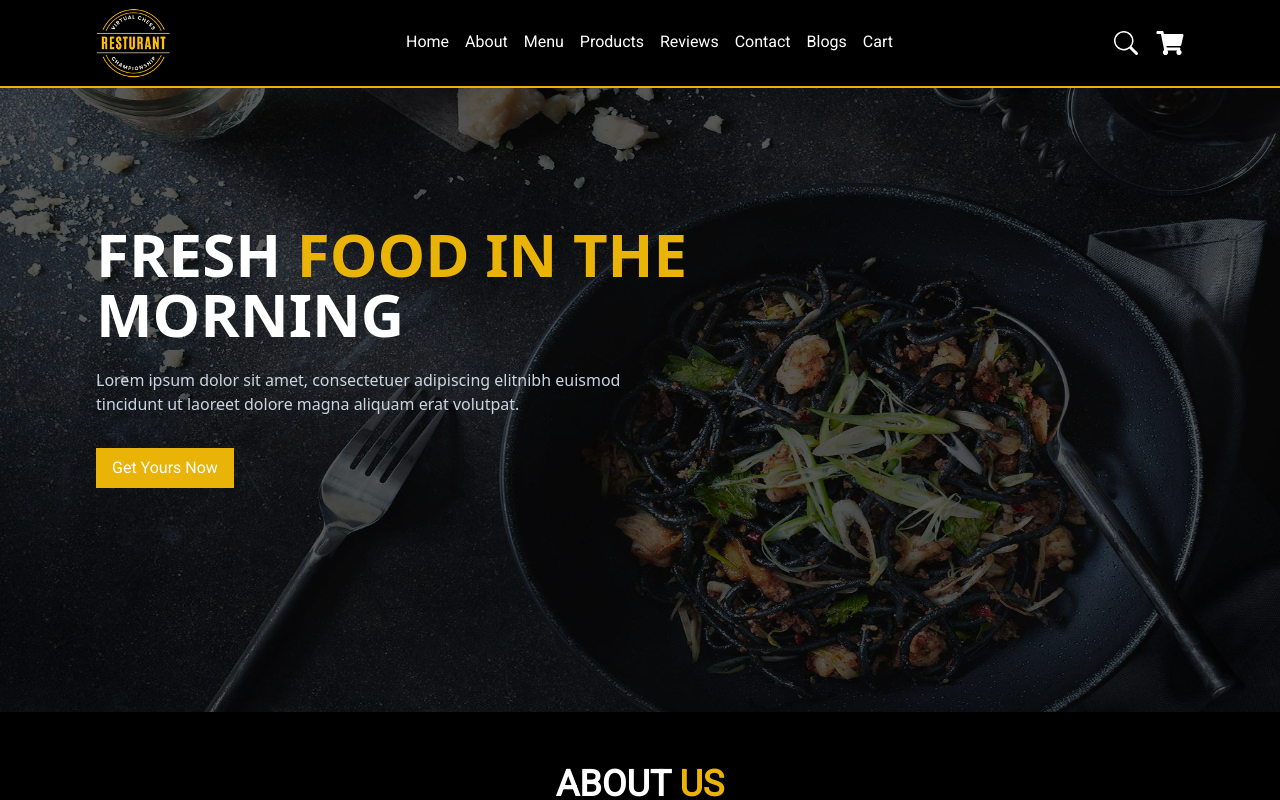
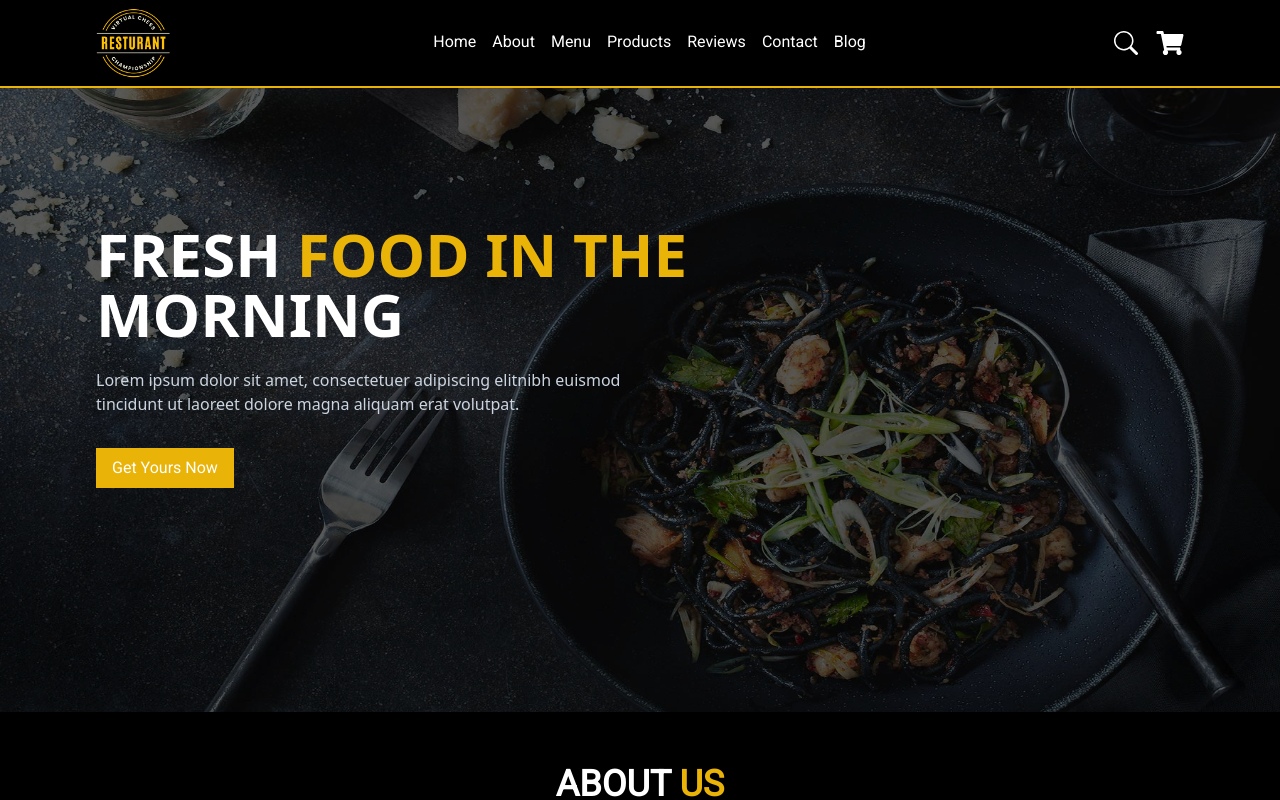
Before and after one commit to 123atif/food-app, a React (Vite) app: page / in a window 1280 px wide. Shown: the top 800 px of the page. Built offline with nearby package versions, Linux system fonts and the light colour scheme.

Commit message:
Working on Nabar

```diff
--- a/package.json
+++ b/package.json
@@ -20,7 +20,6 @@
     "react-dom": "^18.2.0",
     "react-icons": "^5.0.1",
     "react-router-dom": "^6.14.1",
-    "react-scroll": "^1.9.0",
     "tailwindcss": "^3.4.1"
   },
   "devDependencies": {
--- a/src/components/Blogs.jsx
+++ b/src/components/Blogs.jsx
@@ -6,7 +6,7 @@ import BlogCard from './home/BlogCard';
 const Blogs = () => {
   return (
     <div className='mx-5' id='blogs'>
-      <Heading Heading={"OUR  BLOG"} />
+      <Heading Heading={"OUR  BLOGS"} />
       <div className="grid grid-cols-1 gap-4 sm:grid-cols-2 md:grid-cols-3">
         {blogData.map((item) => (
           <BlogCard key={item.id} item={item}/>
--- a/src/components/Navbar.jsx
+++ b/src/components/Navbar.jsx
@@ -1,13 +1,13 @@
 import React, { useState, useEffect } from "react";
-import { BsSearch } from "react-icons/bs";
 import { FaShoppingCart } from "react-icons/fa";
 import { TiThMenu } from "react-icons/ti";
 import { RxCross2 } from "react-icons/rx";
-import { ImCross } from "react-icons/im";
 import { menuList } from "../data";
+import ShoppingCard from "./home/shoppingCard";
+import Logo from "../layout/navbar/logo";
+import Search from "../layout/navbar/search";
 const Navbar = ({ menuBar, setMenuBar }) => {
   const [cartSideBar, setCartSideBar] = useState(true);
-  const [searchField, setSearchField] = useState(false);
   const [scrollBar, setScrollBar] = useState(false);
 
   useEffect(() => {
@@ -27,121 +27,45 @@ const Navbar = ({ menuBar, setMenuBar }) => {
     setSearchField(false);
     setMenuBar(false);
   };
+
+  const navLinks = [
+    "Home",
+    "About",
+    "Menu",
+    "Products",
+    "Reviews",
+    "Contact",
+    "Blog",
+  ];
+
   return (
     <div className="fixed top-0 bg-black border-yellow-500 border-b-2 z-30 w-full flex justify-between items-center px-6 lg:px-24 py-2">
-      <img
-        src="../src/assests/images/logo.png"
-        alt="Logo"
-        className="h-12 w-14 lg:h-[70px] lg:w-[75px]"
-      />
+      <Logo />
       <ul className="hidden md:flex text-white ml-4">
-        <li className="px-2 transition-all duration-300 border-b-2 border-transparent hover:border-yellow-500 cursor-pointer hover:text-yellow-500">
-          <a href="#home" spy="true" smooth="true" offset={50} duration={500}>
-            Home
-          </a>
-        </li>
-        <li className="px-2 transition-all duration-300 border-b-2 border-transparent hover:border-yellow-500 cursor-pointer hover:text-yellow-500">
-          <a href="#about" spy="true" smooth="true" offset={50} duration={500}>
-            About
-          </a>
-        </li>
-        <li className="px-2 transition-all duration-300 border-b-2 border-transparent hover:border-yellow-500 cursor-pointer hover:text-yellow-500">
-          <a href="#menu" spy="true" smooth="true" offset={50} duration={500}>
-            Menu
-          </a>
-        </li>
-        <li className="px-2 transition-all duration-300 border-b-2 border-transparent hover:border-yellow-500 cursor-pointer hover:text-yellow-500">
-          <a
-            href="#products"
-            spy="true"
-            smooth="true"
-            offset={50}
-            duration={500}
+        {navLinks?.map((item, index) => (
+          <li
+            key={index}
+            className="px-2 transition-all duration-300 border-b-2 border-transparent hover:border-yellow-500 cursor-pointer hover:text-yellow-500"
           >
-            Products
-          </a>
-        </li>
-        <li className="px-2 transition-all duration-300 border-b-2 border-transparent hover:border-yellow-500 cursor-pointer hover:text-yellow-500">
-          <a href="#review" spy="true" smooth="true" offset={50} duration={500}>
-            Reviews
-          </a>
-        </li>
-        <li className="px-2 transition-all duration-300 border-b-2 border-transparent hover:border-yellow-500 cursor-pointer hover:text-yellow-500">
-          <a
-            href="#contact"
-            spy="true"
-            smooth="true"
-            offset={50}
-            duration={500}
-          >
-            Contact
-          </a>
-        </li>
-        <li className="px-2 transition-all duration-300 border-b-2 border-transparent hover:border-yellow-500 cursor-pointer hover:text-yellow-500">
-          <a href="#blogs" spy="true" smooth="true" offset={50} duration={500}>
-            Blogs
-          </a>
-        </li>
-        <li className="px-2 transition-all duration-300 border-b-2 border-transparent hover:border-yellow-500 cursor-pointer hover:text-yellow-500">
-          {" "}
-          Cart
-        </li>
+            <a href="#home" spy="true" smooth="true" offset={50} duration={500}>
+              {item}
+            </a>
+          </li>
+        ))}
       </ul>
       <div className="flex gap-4">
         <div className="flex justify-end space-x-4">
-          <BsSearch
-            className="text-white z-20 w-7 text-2xl cursor-pointer transition duration-500 hover:text-yellow-500"
-            onClick={() => {
-              setSearchField(!searchField);
-              setCartSideBar(false);
-              setMenuBar(false);
-            }}
-          />
-          {searchField && (
-            <div
-              className={`absolute flex items-center bg-white right-7 lg:right-36 top-[-20px] lg:top-1
-              z-10 w-96 md:w-1/3 px-3 py-2 border border-gray-300 duration-500 ${setSearchField ? "translate-y-24" : "translate-y-0"}`}
-            >
-              <input
-                type="text"
-                placeholder="Search Here..."
-                className="text-lg outline-none w-full"
-              />
-              <BsSearch className="cursor-pointer transition duration-500 hover:text-yellow-500 text-2xl" />
-            </div>
-          )}
-          {searchField && (
-            <div
-              class="fixed bottom-0 left-0 right-0 top-0 z-0"
-              onClick={() => setSearchField(false)}
-            ></div>
-          )}
+          <Search />
           <FaShoppingCart
             className="text-white w-7 text-2xl z-20 hover:border-yellow-500 cursor-pointer hover:text-yellow-500"
             onClick={handleCart}
           />
           {cartSideBar && (
             <div
-              className={`flex flex-col fixed top-[67px] md:top-[67px] lg:top-[88px] right-0 z-20 w-80 md:w-[350px] duration-300 h-full md:h-[calc(100vh-70px)] overflow-x-hidden overflow-y-auto text-black bg-white ${scrollBar ? "hidden" : ""}`}
+              className={`flex flex-col fixed top-[67px] md:top-[67px] lg:top-[88px] right-0 z-20 w-80 md:w-[350px] duration-300 h-full md:h-[calc(100vh-90px)] overflow-x-hidden overflow-y-auto text-black bg-white ${scrollBar ? "hidden" : ""}`}
             >
               {menuList.map((item) => (
-                <div key={item.id} className="p-3 flex flex-col gap-2">
-                  <div className="flex justify-between items-center">
-                    <div className="flex gap-8 items-center">
-                      <img src={item.img} alt="Food" className="lg:w-20 h-20" />
-                      <div>
-                        <p className="font-bold text-xl">{item.title}</p>
-                        <p className="text-yellow-500">{item.price}/-</p>
-                      </div>
-                    </div>
-
-                    <ImCross className="text-black mb-8 font-bold text-xl left-56 hover:border-yellow-500 cursor-pointer hover:text-yellow-500" />
-                  </div>
-
-                  <button className="text-white bg-yellow-500 p-1 hover:opacity-75 duration-300">
-                    Check Out
-                  </button>
-                </div>
+                <ShoppingCard item={item} key={item.id} />
               ))}
             </div>
           )}
--- /dev/null
+++ b/src/components/home/ShoppingCard.jsx
@@ -0,0 +1,26 @@
+import React from 'react'
+import { ImCross } from "react-icons/im";
+
+const ShoppingCard = ({item}) => {
+  return (
+    <div key={item.id} className="p-3 flex flex-col gap-2">
+                  <div className="flex justify-between items-center">
+                    <div className="flex gap-8 items-center">
+                      <img src={item.img} alt="Food" className="lg:w-20 h-20" />
+                      <div>
+                        <p className="font-bold text-xl">{item.title}</p>
+                        <p className="text-yellow-500">{item.price}/-</p>
+                      </div>
+                    </div>
+
+                    <ImCross className="text-black mb-8 font-bold text-xl left-56 hover:border-yellow-500 cursor-pointer hover:text-yellow-500" />
+                  </div>
+
+                  <button className="text-white bg-yellow-500 p-1 hover:opacity-75 duration-300">
+                    Check Out
+                  </button>
+                </div>
+  )
+}
+
+export default ShoppingCard
--- /dev/null
+++ b/src/layout/navbar/Logo.jsx
@@ -0,0 +1,15 @@
+import React from "react";
+
+const Logo = () => {
+  return (
+    <div>
+      <img
+        src="../src/assests/images/logo.png"
+        alt="Logo"
+        className="h-12 w-14 lg:h-[70px] lg:w-[75px]"
+      />
+    </div>
+  );
+};
+
+export default Logo;
--- /dev/null
+++ b/src/layout/navbar/MenuItems.jsx
@@ -0,0 +1,34 @@
+import React, { useState } from "react";
+import { FaShoppingCart } from "react-icons/fa"; // Import FaShoppingCart
+import { menuList } from "../../data";
+const MenuItems = ({ cartSideBar, setCartSideBar }) => {
+  const handleCart = () => {
+    setCartSideBar(!cartSideBar);
+  };
+
+  return (
+    <div>
+      <FaShoppingCart
+        className="text-white w-7 text-2xl z-20 hover:border-yellow-500 cursor-pointer hover:text-yellow-500"
+        onClick={handleCart}
+      />
+      {cartSideBar && (
+        <div
+          className={`flex flex-col fixed top-[67px] md:top-[67px] lg:top-[88px] right-0 z-20 w-80 md:w-[350px] duration-300 h-full md:h-[calc(100vh-90px)] overflow-x-hidden overflow-y-auto text-black bg-white ${scrollBar ? "hidden" : ""}`}
+        >
+          {menuList.map((item) => (
+            <ShoppingCard item={item} key={item.id} />
+          ))}
+        </div>
+      )}
+      {cartSideBar && (
+        <div
+          className="fixed bottom-0 left-0 right-0 top-0 z-0"
+          onClick={() => setCartSideBar(false)}
+        ></div>
+      )}
+    </div>
+  );
+};
+
+export default MenuItems;
--- /dev/null
+++ b/src/layout/navbar/Search.jsx
@@ -0,0 +1,40 @@
+import { useState } from "react";
+import React from "react";
+import { BsSearch } from "react-icons/bs";
+
+const Search = () => {
+  const [searchField, setSearchField] = useState(false);
+  return (
+    <div>
+      <BsSearch
+        className="text-white z-20 w-7 text-2xl cursor-pointer transition duration-500 hover:text-yellow-500"
+        onClick={() => {
+          setSearchField(!searchField);
+          setCartSideBar(false);
+          setMenuBar(false);
+        }}
+      />
+      {searchField && (
+        <div
+          className={`absolute flex items-center bg-white right-7 lg:right-36 top-[-20px] lg:top-1
+              z-10 w-96 md:w-1/3 px-3 py-2 border border-gray-300 duration-500 ${setSearchField ? "translate-y-24" : "translate-y-0"}`}
+        >
+          <input
+            type="text"
+            placeholder="Search Here..."
+            className="text-lg outline-none w-full"
+          />
+          <BsSearch className="cursor-pointer transition duration-500 hover:text-yellow-500 text-2xl" />
+        </div>
+      )}
+      {searchField && (
+        <div
+          class="fixed bottom-0 left-0 right-0 top-0 z-0"
+          onClick={() => setSearchField(false)}
+        ></div>
+      )}
+    </div>
+  );
+};
+
+export default Search;
```
Also changed, not shown: src/layout/footer/index.jsx (added), src/layout/navbar/cart.jsx (added), src/layout/navbar/index.jsx (added), 1 other file (tests, documents, lock files or other folders).
